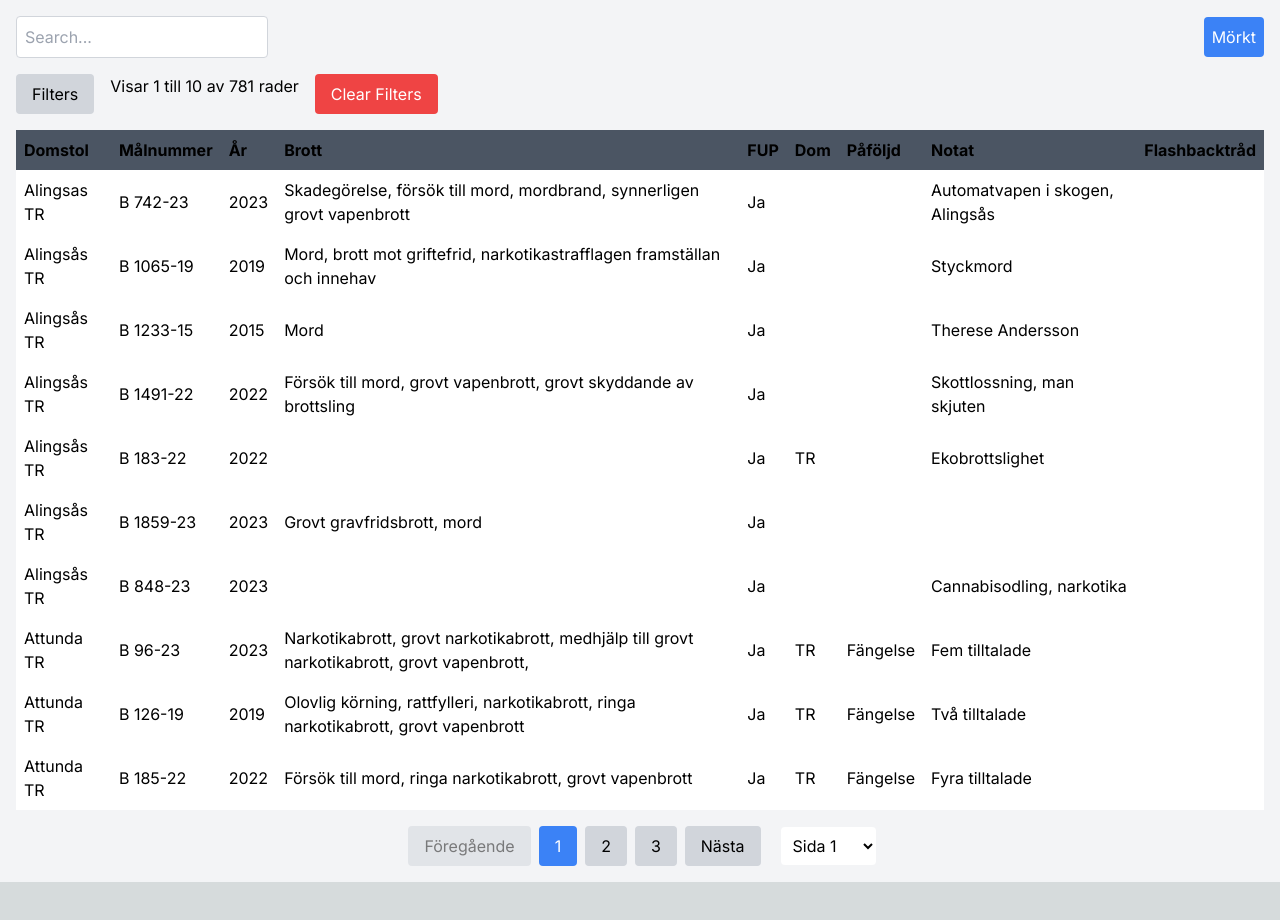
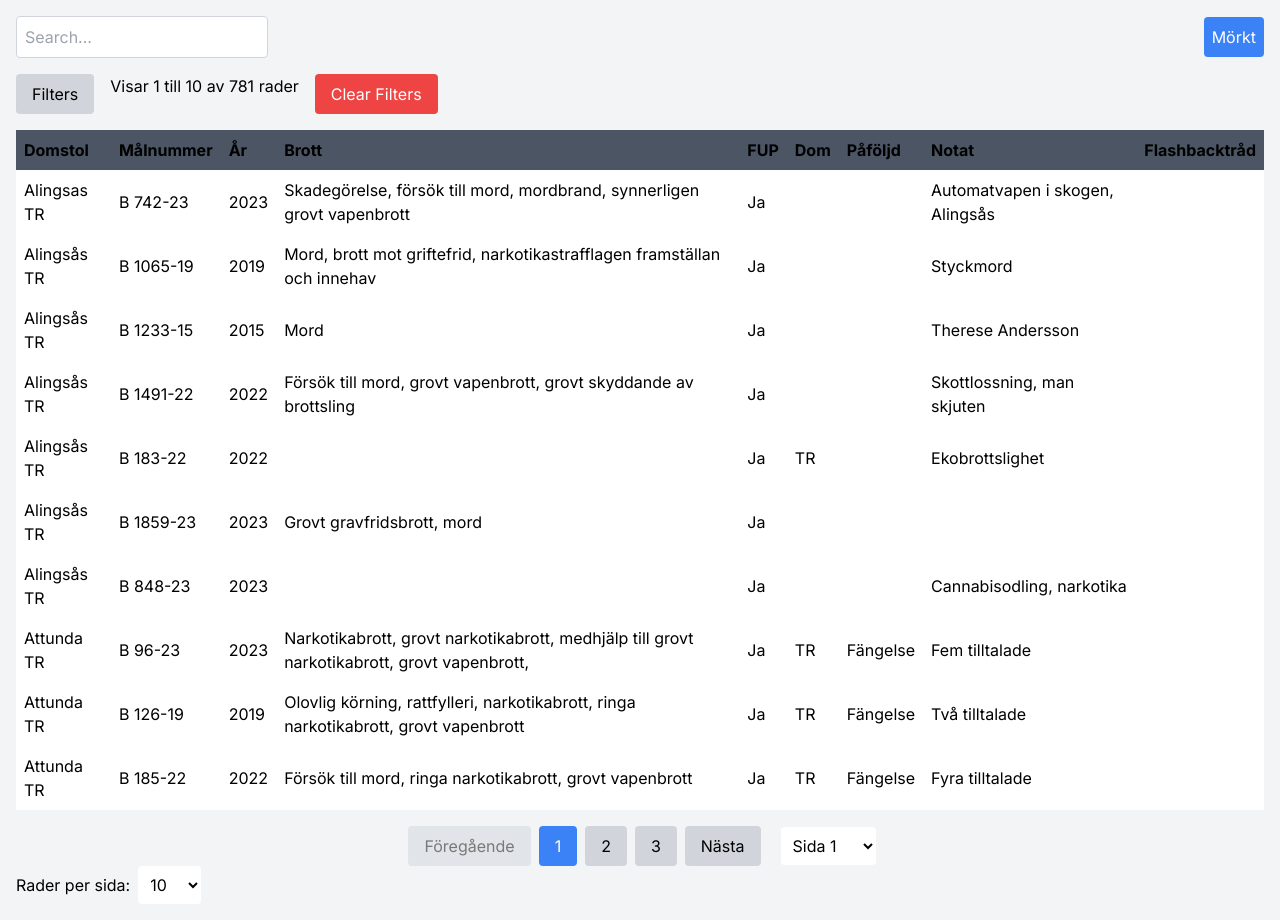
Before and after one commit to hobbyrum/registry, a Next.js app: page / in a window 1280 px wide. Before the commit the page ends 882 px from the top, so only its background shows below. Built offline with nearby package versions, Linux system fonts and the light colour scheme.

Commit message:
Update page.js

```diff
--- a/app/page.js
+++ b/app/page.js
@@ -10,7 +10,8 @@ export default function Home() {
   const [query, setQuery] = useState('');
   const [theme, setTheme] = useState('light');
   const [currentPage, setCurrentPage] = useState(1);
-  const itemsPerPage = 10; // Adjust this number to set items per page
+  const [itemsPerPage, setItemsPerPage] = useState(10);
+  const urlPrefix = "https://www.flashback.org/";
 
   useEffect(() => {
     fetch('/data.json')
@@ -22,9 +23,15 @@ export default function Home() {
     document.documentElement.classList.toggle('dark', theme === 'dark');
   }, [theme]);
 
-  return (
-    <div className="min-h-screen bg-gray-100 dark:bg-gray-900 dark:text-white p-4">
-      <div className="mb-4 flex justify-between items-center">
+  const handleItemsPerPageChange = (e) => {
+    setItemsPerPage(Number(e.target.value));
+    setCurrentPage(1); // Reset to first page when items per page changes
+  }
+
+  return ( // return-main
+    <div>
+      <div className="min-h-screen bg-gray-100 dark:bg-gray-900 dark:text-white p-4"> { /* div-main */ }
+        <div className="sticky mb-4 flex justify-between items-center">
           <Search query={query} setQuery={setQuery} />
           <ThemeSwitcher theme={theme} setTheme={setTheme} />
         </div>
@@ -34,7 +41,24 @@ export default function Home() {
           currentPage={currentPage}
           itemsPerPage={itemsPerPage}
           setCurrentPage={setCurrentPage}
+          urlPrefix={urlPrefix}
         />
+        <div> { /* div-label */ }
+          <label htmlFor='itemsPerPage' className='mr-2'>Rader per sida:</label>
+          <select
+            id="itemsPerPage"
+            value={itemsPerPage}
+            onChange={handleItemsPerPageChange}
+            className='rounded p-2 bg-white dark:bg-gray-700 dark:text-white'
+          >
+            <option value={10}>10</option>
+            <option value={25}>25</option>
+            <option value={50}>50</option>
+            <option value={100}>100</option>
+
+          </select>
+        </div> { /* end of div-label */ }
+      </div> { /* end of div-main */}
     </div>
-  );
-}
+  ); // End of return-main
+} // End of Home
```
Lines whose indentation alone changed are shown as unchanged.
